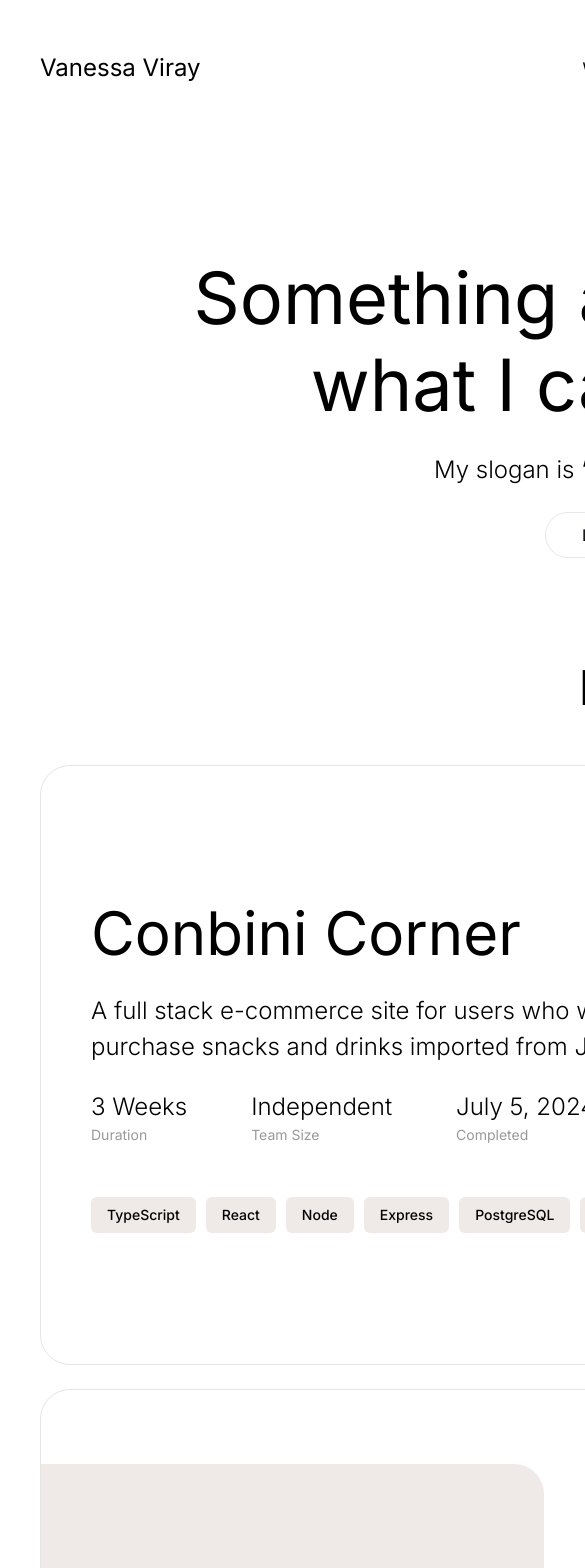
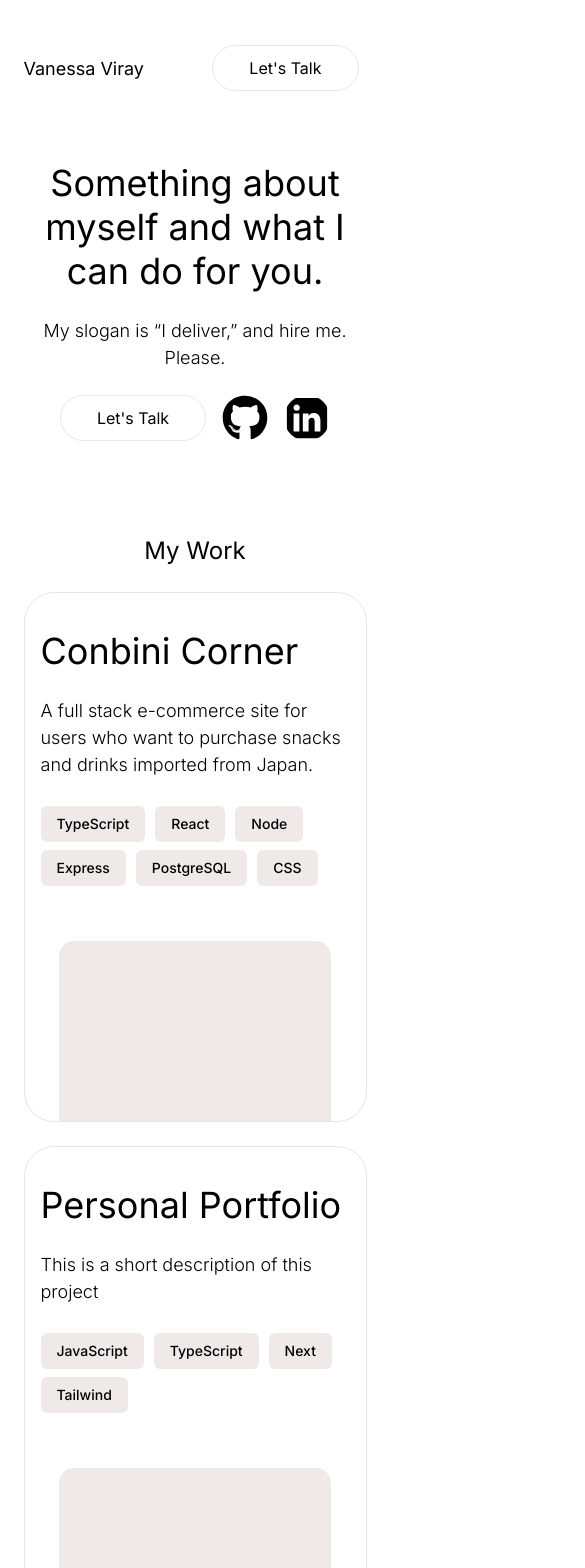
Before and after one commit to vanessaviray/portfolio, a Next.js app: page / in a window 390 px wide. Shown: the top 1568 px of the page, 585 px wide, since content can reach past the window. Built offline with nearby package versions, Linux system fonts and the light colour scheme.

Commit message:
Completed mobile styles for project card.

```diff
--- a/app/components/Navbar.tsx
+++ b/app/components/Navbar.tsx
@@ -8,7 +8,7 @@ export function Navbar() {
       <Link href="/">
         <p>Vanessa Viray</p>
       </Link>
-      <ul className="flex space-x-6">
+      <ul className="hidden lg:flex lg:space-x-6">
         <li>
           <Link href="/">Work</Link>
         </li>
--- a/app/components/ProjectCard.tsx
+++ b/app/components/ProjectCard.tsx
@@ -13,12 +13,12 @@ export function ProjectCard({ project, index }: ProjectCardProps) {
 
   return (
     <div
-      className={`project-card-container flex items-center justify-between w-full h-[600px] rounded-[30px] mb-6 ${isOdd ? "flex-row-reverse pr-[50px]" : "pl-[50px]"}`}
+      className={`project-card-container flex flex-col lg:flex-row items-center justify-between w-full h-[100%] lg:h-[600px] rounded-[30px] mb-6 px-[16px] ${isOdd ? "lg:flex-row-reverse lg:pr-[50px] lg:pl-0" : "lg:pl-[50px] lg:pr-0"}`}
     >
-      <div className="w-[50%]">
+      <div className="w-[100%] lg:w-[50%] mt-9 lg:mt-0">
         <h2>{project.name}</h2>
         <p className="font-light my-6">{project.shortDescription}</p>
-        <div className="row mb-[52px]">
+        <div className="hidden lg:row lg:mb-[52px]">
           <div className="mr-[64px]">
             <p className="font-light">{project.duration}</p>
             <p className="text-sm text-customColor-lightGray">Duration</p>
@@ -39,7 +39,7 @@ export function ProjectCard({ project, index }: ProjectCardProps) {
         </div>
       </div>
       <div
-        className={`w-[41%] h-[450px] bg-customColor-lightGray2 ${isOdd ? "rounded-r-[30px]" : "rounded-l-[30px]"}`}
+        className={`w-[88%] lg:w-[41%] h-[180px] lg:h-[450px] bg-customColor-lightGray2 mt-[51px] lg:mt-0 rounded-t-[15px] ${isOdd ? "lg:rounded-r-[30px] lg:rounded-l-[0px]" : "lg:rounded-r-[0px] lg:rounded-l-[30px]"}`}
       ></div>
     </div>
   );
--- a/app/components/TechHightlight.tsx
+++ b/app/components/TechHightlight.tsx
@@ -4,7 +4,7 @@ type TechHighlightProps = {
 
 function TechHighlight({ tech }: TechHighlightProps) {
   return (
-    <div className="bg-customColor-lightGray2 inline-block py-2 px-4 rounded-md mr-[10px]">
+    <div className="bg-customColor-lightGray2 inline-block py-2 px-4 rounded-md mr-[10px] my-1">
       <p className="text-sm font-medium">{tech}</p>
     </div>
   );
--- a/app/globals.css
+++ b/app/globals.css
@@ -7,10 +7,10 @@
 }
 
 .container {
-  width: 1360px;
+  width: 375px;
   margin: 0 auto;
-  padding-left: 40px;
-  padding-right: 40px;
+  padding-left: 16px;
+  padding-right: 16px;
 }
 
 .row {
@@ -19,22 +19,49 @@
 }
 
 h1 {
-  font-size: 72px;
+  font-size: 36px;
   line-height: normal;
 }
 
 h2 {
-  font-size: 60px;
+  font-size: 36px;
   line-height: normal;
 }
 
 h3 {
-  font-size: 48px;
+  font-size: 24px;
   line-height: normal;
 }
 
 p {
-  font-size: 24px;
+  font-size: 18px;
+}
+
+@media screen and (width >= 768px) {
+  .container {
+    width: 1360px;
+    padding-left: 40px;
+    padding-right: 40px;
+  }
+
+  h1 {
+    font-size: 72px;
+    line-height: normal;
+  }
+
+  h2 {
+    font-size: 60px;
+    line-height: normal;
+  }
+
+  h3 {
+    font-size: 48px;
+    line-height: normal;
+  }
+
+  p {
+    font-size: 24px;
+  }
 }
 
 /* :root {
--- a/app/page.tsx
+++ b/app/page.tsx
@@ -24,11 +24,11 @@ export default function Home() {
 
   return (
     <main className={`container ${inter.className}`}>
-      <div className="flex flex-col justify-center items-center mb-[52px] mt-[163px]">
+      <div className="flex flex-col justify-center items-center mb-[95px] lg:mb-[52px] mt-[70px] lg:mt-[163px]">
         <h1 className="text-center max-w-[1045px]">
           Something about myself and what I can do for you.
         </h1>
-        <p className="flex justify-center font-light my-6">
+        <p className="flex justify-center text-center font-light my-6">
           My slogan is &ldquo;I deliver,&rdquo; and hire me. Please.
         </p>
         <div className="flex justify-center">
@@ -44,7 +44,7 @@ export default function Home() {
         </div>
       </div>
       <div className="flex flex-col items-center">
-        <h3 className="pt-[48px] pb-[48px]">My Work</h3>
+        <h3 className="pt-0 lg:pt-[48px] pb-[27px] lg:pb-[48px]">My Work</h3>
         {projects.map((project, index) => (
           <Link
             className="w-full"
```
